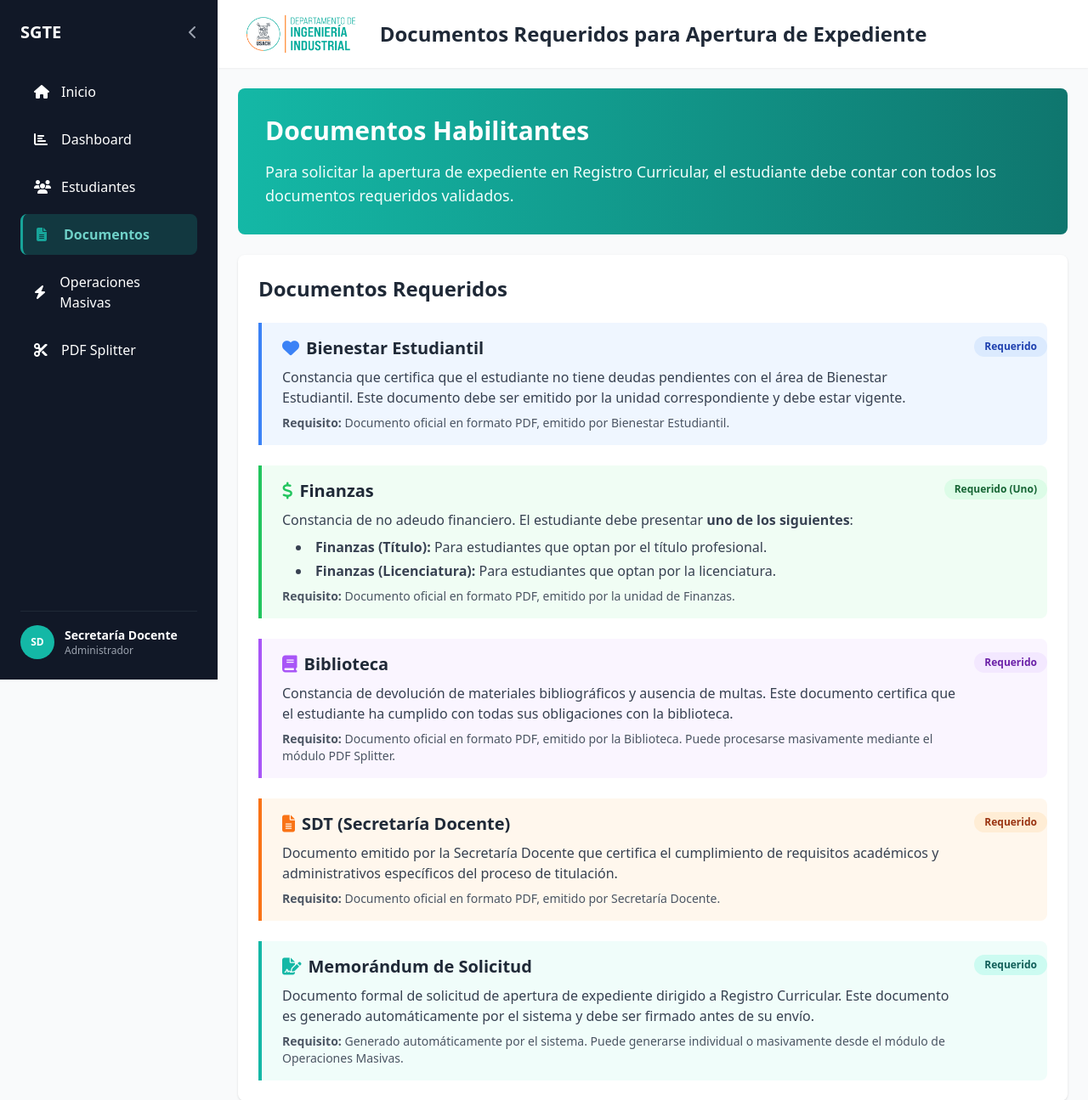
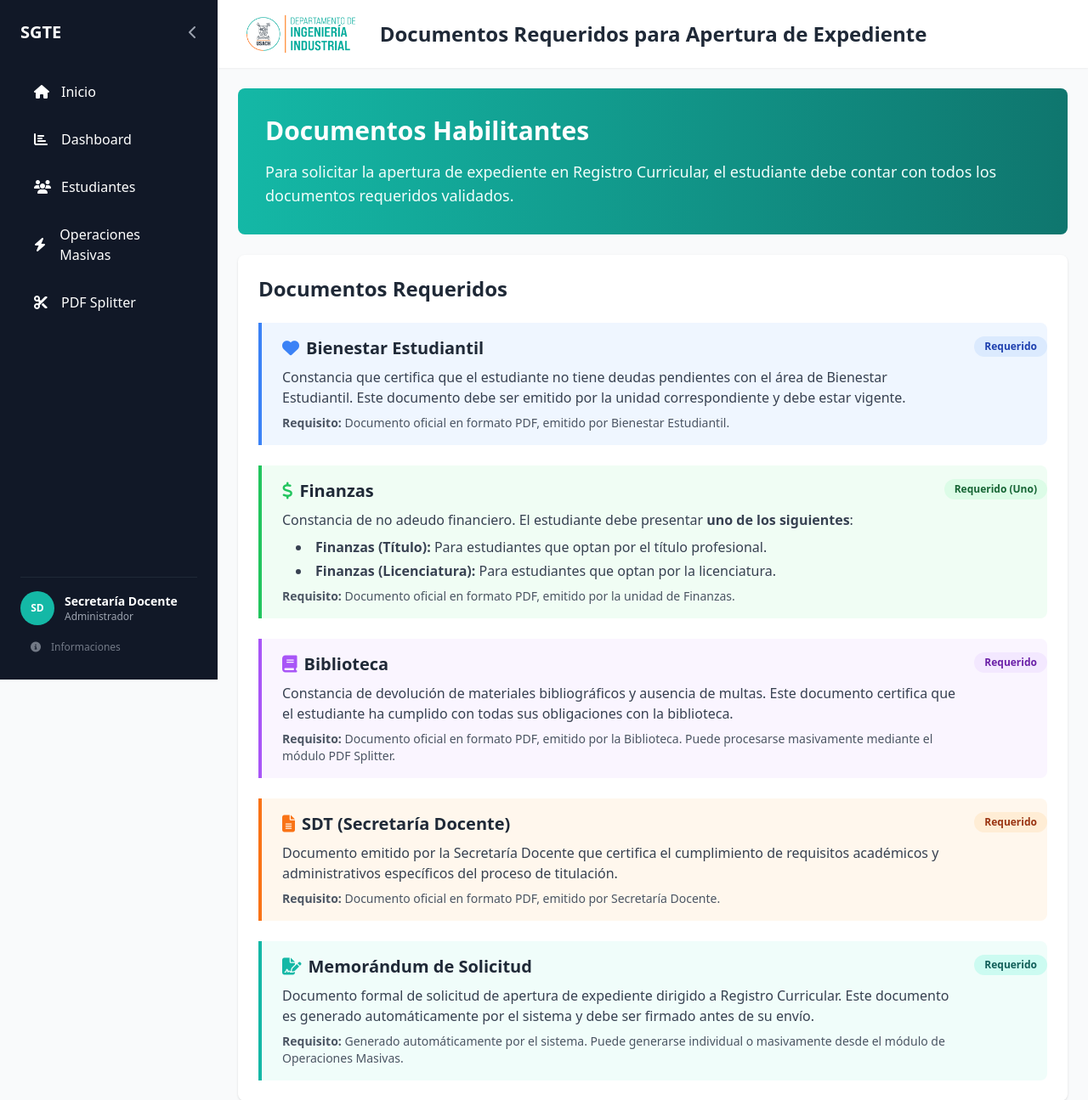
Before and after one commit to geomaragonzalez-star/SGTE, a FastAPI app: page /documentos in a window 1280 px wide. Shown: the top 1295 px of the page at 85% size. Run offline with FastAPI, Linux system fonts and the light colour scheme; some libraries are stand-ins or nearby versions.

Commit message:
Desarrollo

```diff
--- a/backend/api/main.py
+++ b/backend/api/main.py
@@ -267,6 +267,17 @@ async def documentos_estudiante(request: Request, run: str):
     )
 
 
+@app.get("/informaciones", response_class=HTMLResponse)
+async def informaciones_page(request: Request):
+    """Página de informaciones sobre documentos requeridos."""
+    return templates.TemplateResponse(
+        "documentos/lista.html",
+        {
+            "request": request
+        }
+    )
+
+
 @app.get("/documentos", response_class=HTMLResponse)
 async def documentos_page(request: Request, q: str = None):
     """Página de gestión de documentos."""
--- a/frontend/static/css/main.css
+++ b/frontend/static/css/main.css
@@ -53,6 +53,26 @@
 
 #sidebar.sidebar-collapsed .sidebar-toggle-btn i {
     transform: rotate(180deg);
+}
+
+/* Botón Informaciones en footer - más pequeño y menos prominente */
+.sidebar-footer a[href="/informaciones"] {
+    font-size: 0.75rem;
+    padding: 0.375rem 0.75rem;
+    opacity: 0.7;
+}
+
+.sidebar-footer a[href="/informaciones"]:hover {
+    opacity: 1;
+}
+
+#sidebar.sidebar-collapsed .sidebar-footer a[href="/informaciones"] .sidebar-text {
+    display: none;
+}
+
+#sidebar.sidebar-collapsed .sidebar-footer a[href="/informaciones"] {
+    justify-content: center;
+    padding: 0.5rem;
 }
 
 /* Main content ajuste */
--- a/frontend/templates/base.html
+++ b/frontend/templates/base.html
@@ -44,10 +44,6 @@
                     <i class="fas fa-users w-5"></i>
                     <span class="sidebar-text">Estudiantes</span>
                 </a>
-                <a href="/documentos" class="sidebar-nav-link flex items-center space-x-3 px-4 py-3 rounded-lg hover:bg-gray-800 transition sidebar-nav-item" data-path="/documentos">
-                    <i class="fas fa-file-alt w-5"></i>
-                    <span class="sidebar-text">Documentos</span>
-                </a>
                 <a href="/operaciones-masivas" class="sidebar-nav-link flex items-center space-x-3 px-4 py-3 rounded-lg hover:bg-gray-800 transition sidebar-nav-item" data-path="/operaciones-masivas">
                     <i class="fas fa-bolt w-5"></i>
                     <span class="sidebar-text">Operaciones Masivas</span>
@@ -60,7 +56,7 @@
 
             <!-- Footer -->
             <div class="border-t border-gray-800 pt-4 sidebar-footer">
-                <div class="flex items-center space-x-3 sidebar-footer-content">
+                <div class="flex items-center space-x-3 sidebar-footer-content mb-3">
                     <div class="w-10 h-10 bg-teal-500 rounded-full flex items-center justify-center flex-shrink-0 sidebar-footer-icon">
                         <span class="text-xs font-semibold">SD</span>
                     </div>
@@ -69,6 +65,10 @@
                         <div class="text-xs text-gray-400 sidebar-text">Administrador</div>
                     </div>
                 </div>
+                <a href="/informaciones" class="flex items-center space-x-2 px-3 py-2 rounded text-xs text-gray-400 hover:text-gray-200 hover:bg-gray-800 transition sidebar-nav-item" data-path="/informaciones">
+                    <i class="fas fa-info-circle w-4"></i>
+                    <span class="sidebar-text">Informaciones</span>
+                </a>
             </div>
         </div>
     </aside>
--- a/frontend/templates/documentos/lista.html
+++ b/frontend/templates/documentos/lista.html
@@ -1,7 +1,7 @@
 {% extends "base.html" %}
 
-{% block title %}Documentos Requeridos - SGTE{% endblock %}
-{% block page_title %}Documentos Requeridos para Apertura de Expediente{% endblock %}
+{% block title %}{% if request.url.path == '/informaciones' %}Informaciones - SGTE{% else %}Documentos Requeridos - SGTE{% endif %}{% endblock %}
+{% block page_title %}{% if request.url.path == '/informaciones' %}Informaciones{% else %}Documentos Requeridos para Apertura de Expediente{% endif %}{% endblock %}
 
 {% block content %}
 <div class="space-y-6">
```
